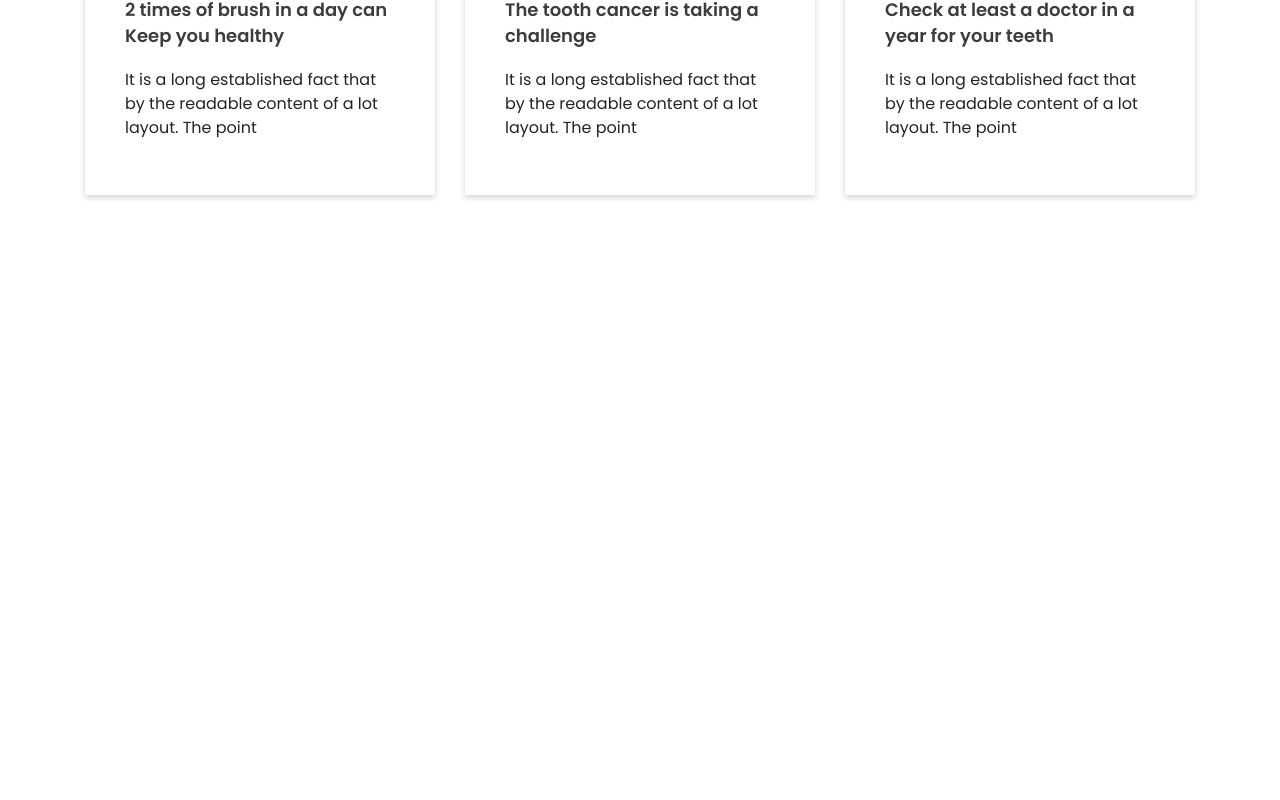
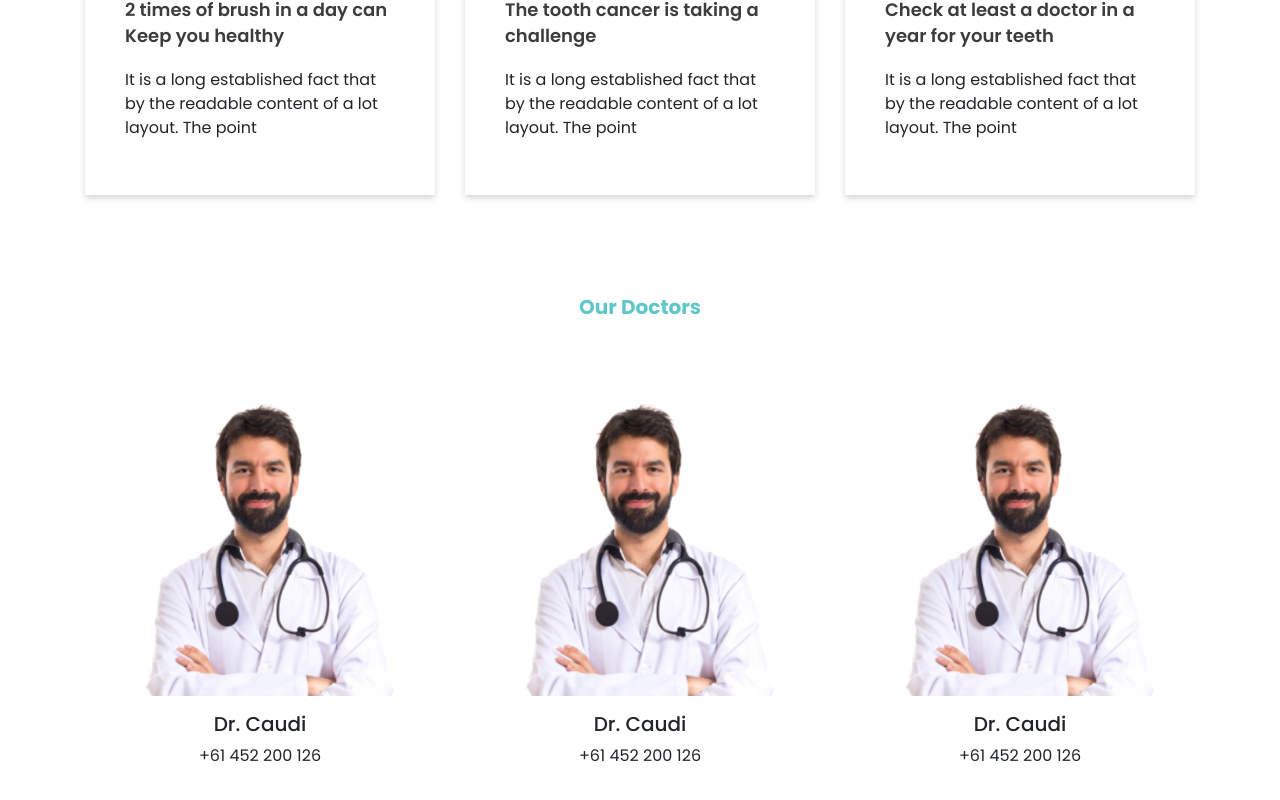
Before and after one commit to MsiIslam20/doctors-portal-web, a React (Create React App) app: page / in a window 1280 px wide. Shown: the part 3640-4440 px from the top of the page. Before the commit the page ends 3935 px from the top, so only its background shows below. Built offline with nearby package versions, Linux system fonts and the light colour scheme.

Commit message:
doctors section added

```diff
--- /dev/null
+++ b/src/components/HomeMain/Doctors/Doctors.js
@@ -0,0 +1,47 @@
+import React from 'react';
+import doctor from '../../../images/our-doctor.png';
+import SingleDoctor from './SingleDoctor';
+
+const doctorsData = [
+    {
+        name: 'Dr. Caudi',
+        phone: '+61 452 200 126',
+        key: 1,
+        img: doctor
+    },
+    {
+        name: 'Dr. Caudi',
+        phone: '+61 452 200 126',
+        key: 2,
+        img: doctor
+    },
+    {
+        name: 'Dr. Caudi',
+        phone: '+61 452 200 126',
+        key: 3,
+        img: doctor
+    },
+]
+
+const Doctors = () => {
+    return (
+        <section className="doctors-wrapper">
+            <div className="container">
+                <div className="row">
+                    <div className="col-md-12">
+                        <div className="service-title text-center">
+                            <h5>Our Doctors</h5>
+                        </div>
+                        <div className="row">
+                            {
+                                doctorsData.map(doctor => <SingleDoctor doctor={doctor} key={doctor.key}></SingleDoctor>)
+                            }
+                        </div>
+                    </div>
+                </div>
+            </div>
+        </section>
+    );
+};
+
+export default Doctors;
--- /dev/null
+++ b/src/components/HomeMain/Doctors/SingleDoctor.js
@@ -0,0 +1,15 @@
+import React from 'react';
+
+const SingleDoctor = ({doctor}) => {
+    return (
+        <div className="col-md-4">
+            <div className="dr-inner text-center mt-5 pt-1 mb-5 pb-5">
+                <img src={doctor.img} alt="" className="img-fluid"/>
+                <h5 className="mt-3">{doctor.name}</h5>
+                <p>{doctor.phone}</p>
+            </div>
+        </div>
+    );
+};
+
+export default SingleDoctor;
--- a/src/components/HomeMain/HeaderMain/HeaderMain.js
+++ b/src/components/HomeMain/HeaderMain/HeaderMain.js
@@ -2,6 +2,7 @@ import React from 'react';
 import About from '../About/About';
 import Appointment from '../Appoinment/Appoinment';
 import Blog from '../Blog/Blog';
+import Doctors from '../Doctors/Doctors';
 import Header from '../Header/Header';
 import Home from '../Home/Home';
 import Services from '../Services/Services';
@@ -17,6 +18,7 @@ const HeaderMain = () => {
             <Appointment></Appointment>
             <Testimonial></Testimonial>
             <Blog></Blog>
+            <Doctors></Doctors>
         </>
     );
 };
```
Also changed, not shown: src/images/our-doctor.png (added).
